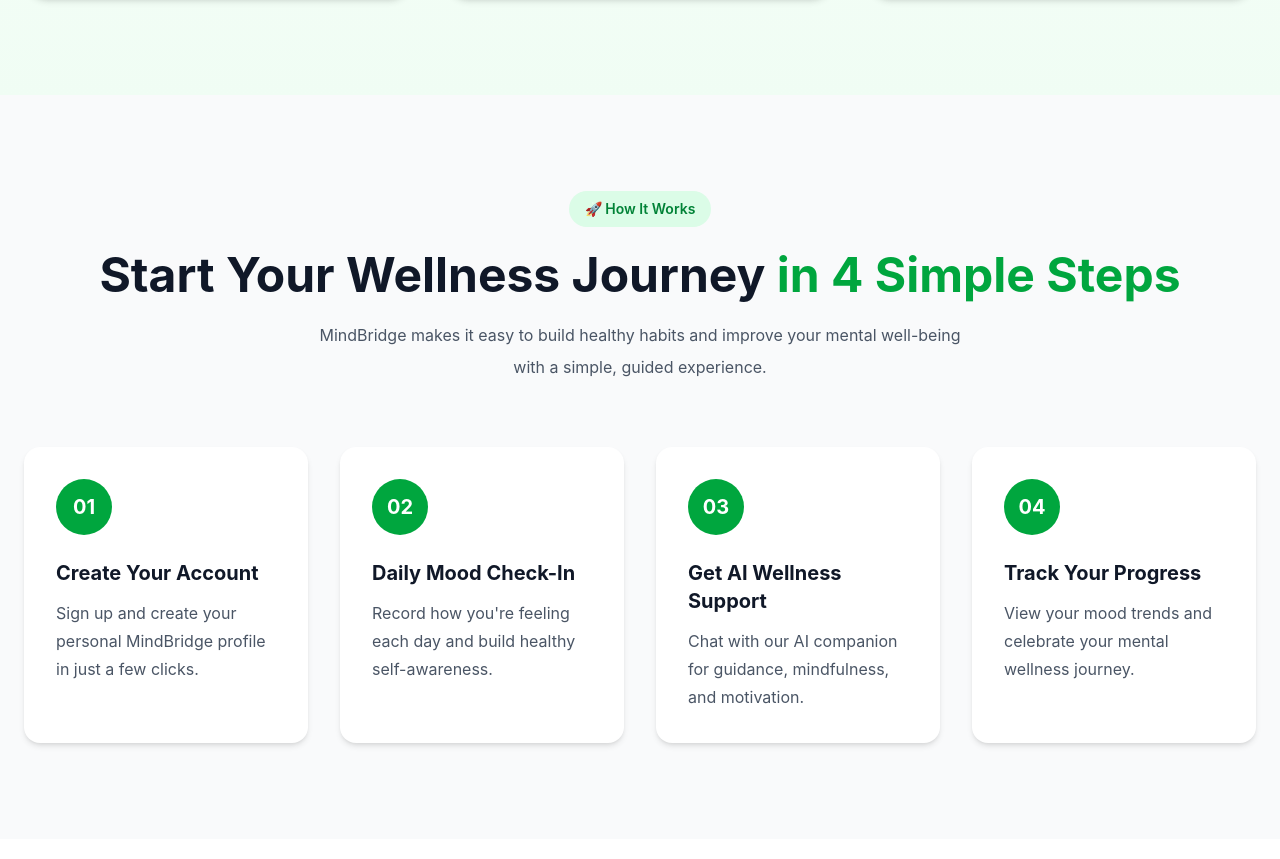
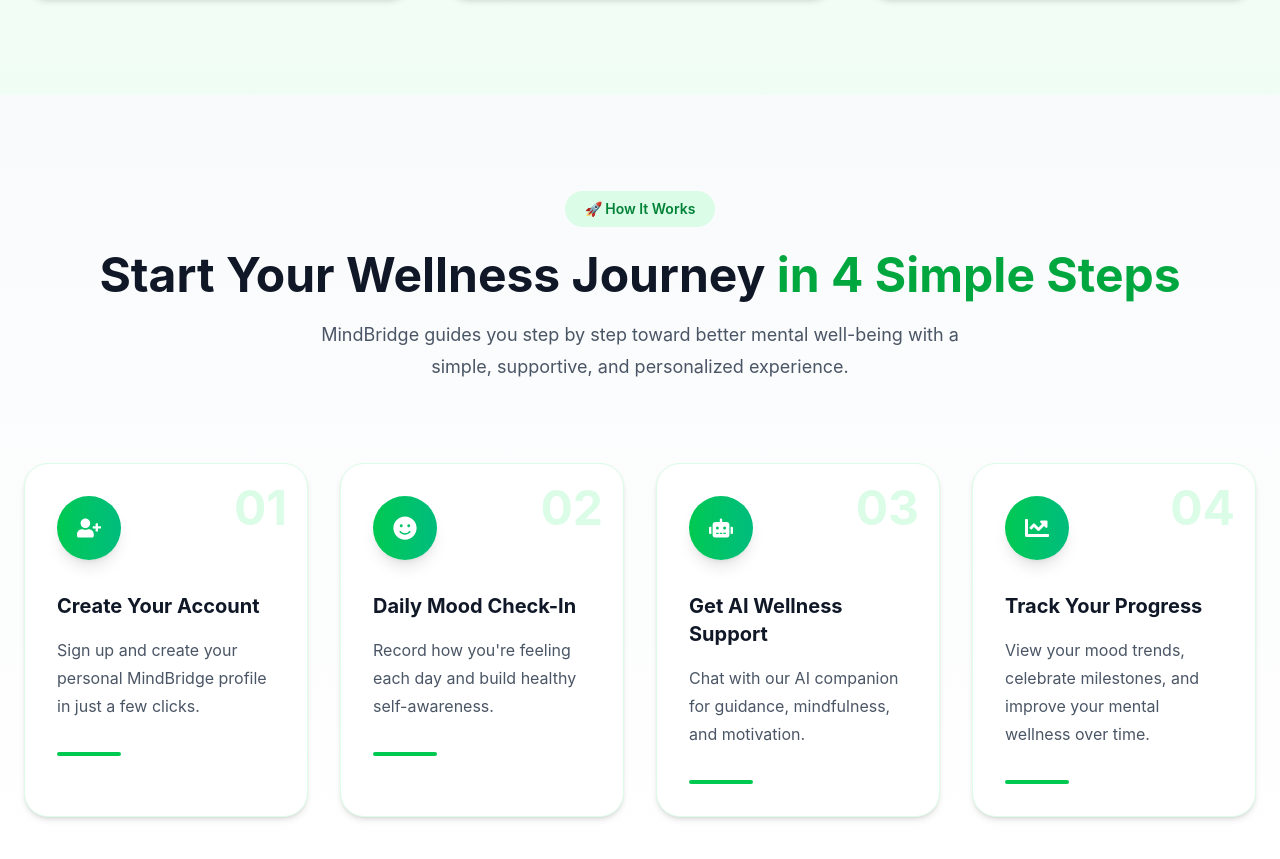
Before and after one commit to neha-gupta887/S-02-Mental-Health-Awareness-Campaign-for-First-Year-Students, a React (Vite) app: page / in a window 1280 px wide. Shown: the part 1706-2565 px from the top of the page. Built offline with nearby package versions, Linux system fonts and the light colour scheme.

Commit message:
Enhance How It Works section with modern cards and icons

```diff
--- a/src/components/HowItWorks.jsx
+++ b/src/components/HowItWorks.jsx
@@ -1,69 +1,94 @@
+import {
+  FaUserPlus,
+  FaSmile,
+  FaRobot,
+  FaChartLine,
+} from "react-icons/fa";
+
 function HowItWorks() {
   const steps = [
     {
       number: "01",
+      icon: <FaUserPlus />,
       title: "Create Your Account",
       description:
         "Sign up and create your personal MindBridge profile in just a few clicks.",
     },
     {
       number: "02",
+      icon: <FaSmile />,
       title: "Daily Mood Check-In",
       description:
         "Record how you're feeling each day and build healthy self-awareness.",
     },
     {
       number: "03",
+      icon: <FaRobot />,
       title: "Get AI Wellness Support",
       description:
         "Chat with our AI companion for guidance, mindfulness, and motivation.",
     },
     {
       number: "04",
+      icon: <FaChartLine />,
       title: "Track Your Progress",
       description:
-        "View your mood trends and celebrate your mental wellness journey.",
+        "View your mood trends, celebrate milestones, and improve your mental wellness over time.",
     },
   ];
 
   return (
-    <section className="py-24 bg-gray-50">
+    <section className="py-24 bg-gradient-to-b from-gray-50 to-white">
       <div className="max-w-7xl mx-auto px-6">
-        {/* Section Heading */}
+        {/* Heading */}
         <div className="text-center">
-          <span className="inline-block bg-green-100 text-green-700 px-4 py-2 rounded-full text-sm font-semibold">
+          <span className="inline-block bg-green-100 text-green-700 px-5 py-2 rounded-full text-sm font-semibold">
             🚀 How It Works
           </span>
 
           <h2 className="mt-6 text-4xl lg:text-5xl font-bold text-gray-900">
             Start Your Wellness Journey
-            <span className="text-green-600"> in 4 Simple Steps</span>
+            <span className="text-green-600">
+              {" "}
+              in 4 Simple Steps
+            </span>
           </h2>
 
-          <p className="mt-5 text-gray-600 max-w-2xl mx-auto leading-8">
-            MindBridge makes it easy to build healthy habits and improve your
-            mental well-being with a simple, guided experience.
+          <p className="mt-5 text-gray-600 max-w-2xl mx-auto leading-8 text-lg">
+            MindBridge guides you step by step toward better mental well-being
+            with a simple, supportive, and personalized experience.
           </p>
         </div>
 
         {/* Steps */}
-        <div className="grid md:grid-cols-2 lg:grid-cols-4 gap-8 mt-16">
+        <div className="grid md:grid-cols-2 lg:grid-cols-4 gap-8 mt-20">
           {steps.map((step, index) => (
             <div
               key={index}
-              className="bg-white rounded-2xl shadow-md p-8 hover:shadow-xl hover:-translate-y-2 transition-all duration-300"
+              className="relative bg-white border border-green-100 rounded-3xl p-8 shadow-md hover:shadow-2xl hover:-translate-y-2 transition-all duration-300"
             >
-              <div className="w-14 h-14 rounded-full bg-green-600 text-white flex items-center justify-center text-xl font-bold">
+              {/* Step Number */}
+              <div className="absolute top-5 right-5 text-5xl font-bold text-green-100">
                 {step.number}
               </div>
 
-              <h3 className="mt-6 text-xl font-bold text-gray-900">
+              {/* Icon */}
+              <div className="w-16 h-16 rounded-full bg-gradient-to-r from-green-500 to-emerald-500 text-white flex items-center justify-center text-2xl shadow-lg">
+                {step.icon}
+              </div>
+
+              {/* Title */}
+              <h3 className="mt-8 text-xl font-bold text-gray-900">
                 {step.title}
               </h3>
 
-              <p className="mt-3 text-gray-600 leading-7">
+              {/* Description */}
+              <p className="mt-4 text-gray-600 leading-7">
                 {step.description}
               </p>
+
+              {/* Bottom Accent */}
+              <div className="mt-8 w-16 h-1 bg-green-500 rounded-full"></div>
             </div>
           ))}
         </div>
```
